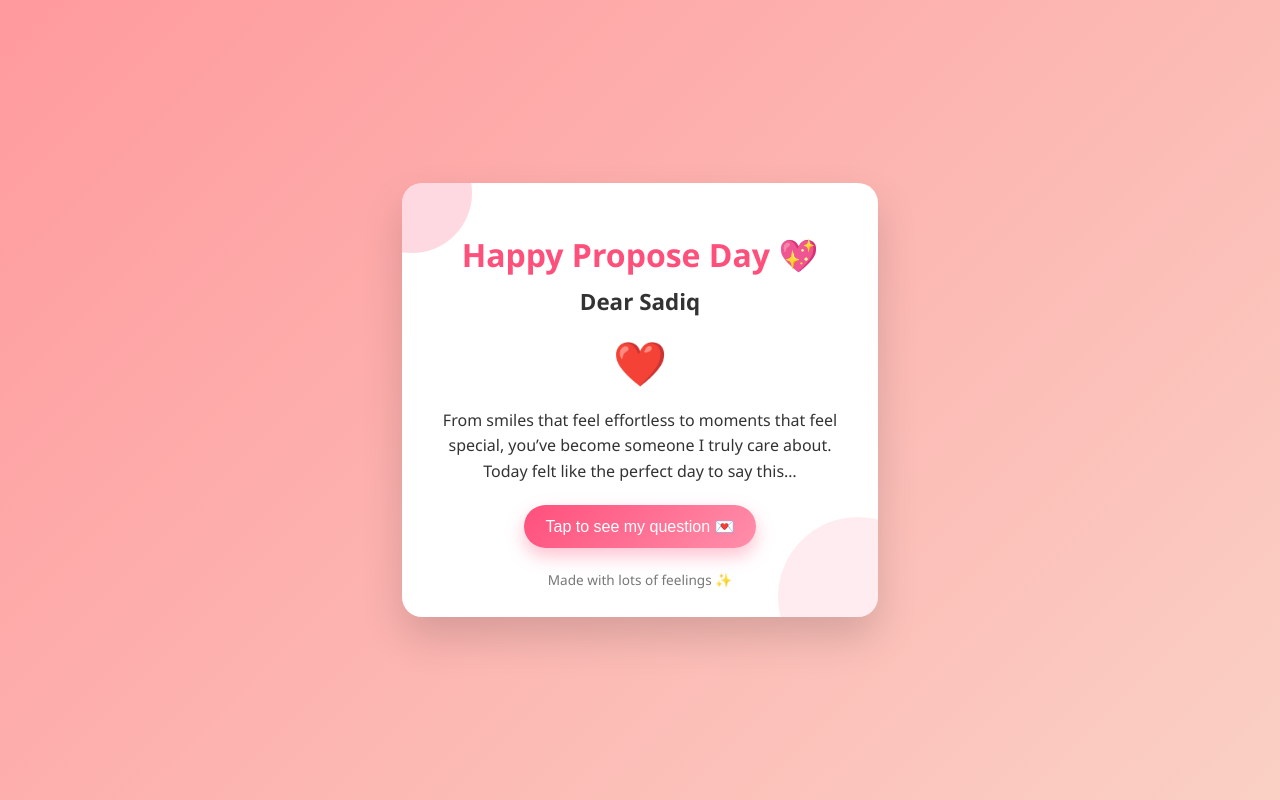
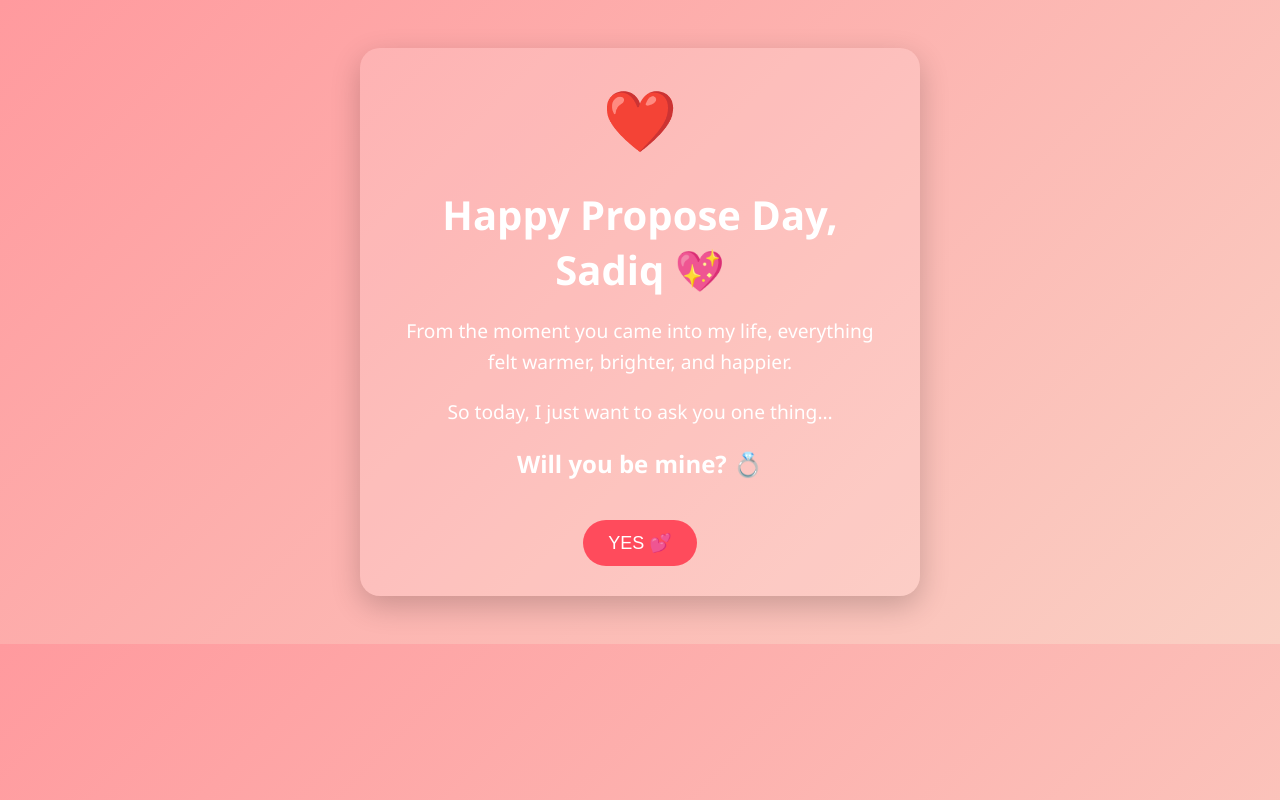
Before and after one commit to drmisbah932-hub/Propose-day, a plain HTML site: page index.html in a window 1280 px wide. Drawn offline with Linux system fonts and the light colour scheme.

Commit message:
Revise Propose Day message and styles
Updated the HTML structure and styles for Propose Day message.

```diff
--- a/index.html
+++ b/index.html
@@ -1,120 +1,73 @@
-<!DOCTYPE html><html lang="en">
+<!DOCTYPE html>
+<html lang="en">
 <head>
-  <meta charset="UTF-8" />
-  <meta name="viewport" content="width=device-width, initial-scale=1.0" />
-  <title>Happy Propose Day, Sadiq 💌</title>
+  <meta charset="UTF-8">
+  <title>Happy Propose Day ❤️</title>
+  <meta name="viewport" content="width=device-width, initial-scale=1.0">
   <style>
     body {
-      margin: 0;
-      font-family: 'Segoe UI', Tahoma, Geneva, Verdana, sans-serif;
       background: linear-gradient(135deg, #ff9a9e, #fad0c4);
-      min-height: 100vh;
-      display: flex;
-      align-items: center;
-      justify-content: center;
-      color: #333;
+      font-family: 'Segoe UI', sans-serif;
+      text-align: center;
+      padding: 40px;
+      color: #fff;
     }
     .card {
-      background: #fff;
-      max-width: 420px;
-      width: 90%;
-      padding: 28px;
+      background: rgba(255,255,255,0.15);
       border-radius: 20px;
-      box-shadow: 0 20px 40px rgba(0,0,0,0.15);
-      text-align: center;
-      position: relative;
-      overflow: hidden;
-    }
-    .card::before {
-      content: "";
-      position: absolute;
-      top: -50px;
-      left: -50px;
-      width: 120px;
-      height: 120px;
-      background: rgba(255, 105, 135, 0.25);
-      border-radius: 50%;
-    }
-    .card::after {
-      content: "";
-      position: absolute;
-      bottom: -60px;
-      right: -60px;
-      width: 160px;
-      height: 160px;
-      background: rgba(255, 180, 200, 0.25);
-      border-radius: 50%;
+      padding: 30px;
+      max-width: 500px;
+      margin: auto;
+      box-shadow: 0 10px 30px rgba(0,0,0,0.2);
     }
     h1 {
-      color: #ff4f7b;
+      font-size: 2.5em;
       margin-bottom: 10px;
     }
-    .name {
-      font-size: 1.4rem;
-      font-weight: 600;
-      margin-bottom: 18px;
-    }
     p {
-      font-size: 1rem;
+      font-size: 1.2em;
       line-height: 1.6;
-      margin-bottom: 20px;
     }
     .heart {
-      font-size: 2.5rem;
-      animation: pulse 1.2s infinite;
-      margin: 10px 0 18px;
+      font-size: 60px;
+      animation: beat 1s infinite;
     }
-    @keyframes pulse {
-      0% { transform: scale(1); }
-      50% { transform: scale(1.15); }
-      100% { transform: scale(1); }
+    @keyframes beat {
+      0%, 100% { transform: scale(1); }
+      50% { transform: scale(1.2); }
     }
     button {
-      background: linear-gradient(135deg, #ff4f7b, #ff8fab);
+      margin-top: 20px;
+      padding: 12px 25px;
+      font-size: 18px;
       border: none;
-      color: #fff;
-      padding: 12px 22px;
       border-radius: 30px;
-      font-size: 1rem;
+      background: #ff4b5c;
+      color: white;
       cursor: pointer;
-      box-shadow: 0 8px 18px rgba(255,79,123,0.35);
     }
     button:hover {
-      opacity: 0.9;
-    }
-    .hidden-message {
-      display: none;
-      margin-top: 18px;
-      font-weight: 500;
-      color: #444;
-    }
-    footer {
-      margin-top: 22px;
-      font-size: 0.85rem;
-      color: #777;
+      background: #ff1e38;
     }
   </style>
 </head>
 <body>
+
   <div class="card">
-    <h1>Happy Propose Day 💖</h1>
-    <div class="name">Dear Sadiq</div>
     <div class="heart">❤️</div>
+    <h1>Happy Propose Day, Sadiq 💖</h1>
     <p>
-      From smiles that feel effortless to moments that feel special,
-      you’ve become someone I truly care about.
-      Today felt like the perfect day to say this…
+      From the moment you came into my life,
+      everything felt warmer, brighter, and happier.
     </p>
-    <button onclick="revealMessage()">Tap to see my question 💌</button>
-    <div id="msg" class="hidden-message">
-      Will you be mine and make every day a little more beautiful together? 🌸
-    </div>
-    <footer>
-      Made with lots of feelings ✨
-    </footer>
-  </div>  <script>
-    function revealMessage() {
-      document.getElementById('msg').style.display = 'block';
-    }
-  </script></body>
+    <p>
+      So today, I just want to ask you one thing…
+    </p>
+    <h2>Will you be mine? 💍</h2>
+    <button onclick="alert('You just made me the happiest person 🥹❤️')">
+      YES 💕
+    </button>
+  </div>
+
+</body>
 </html>
```
